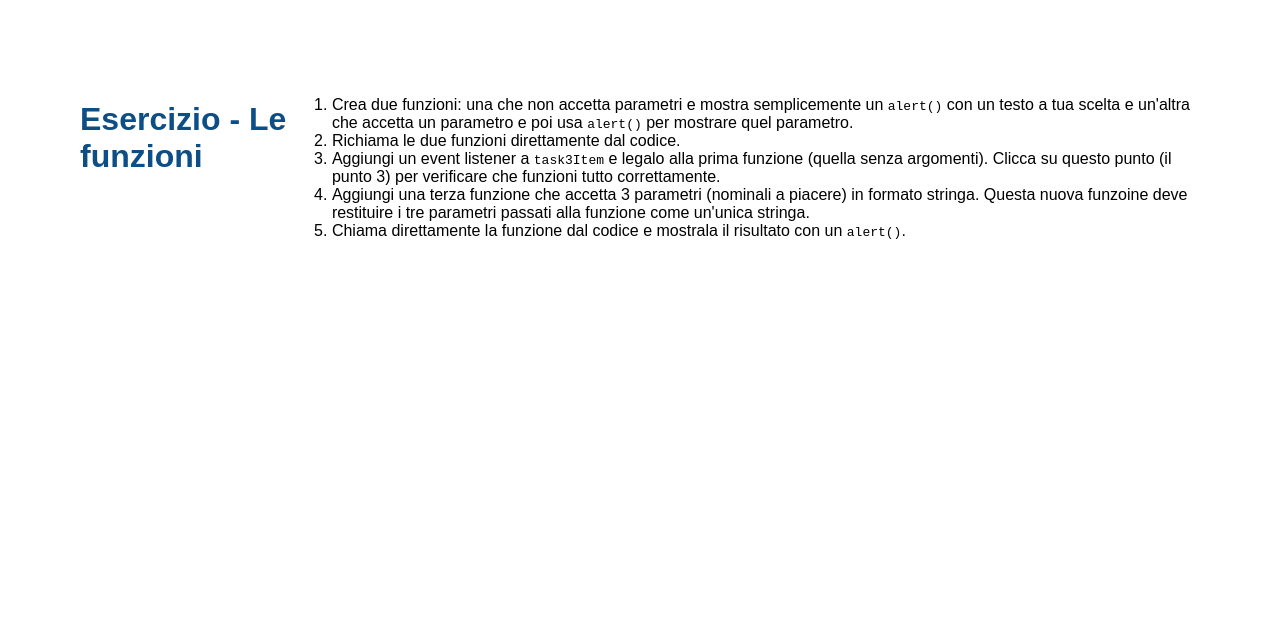
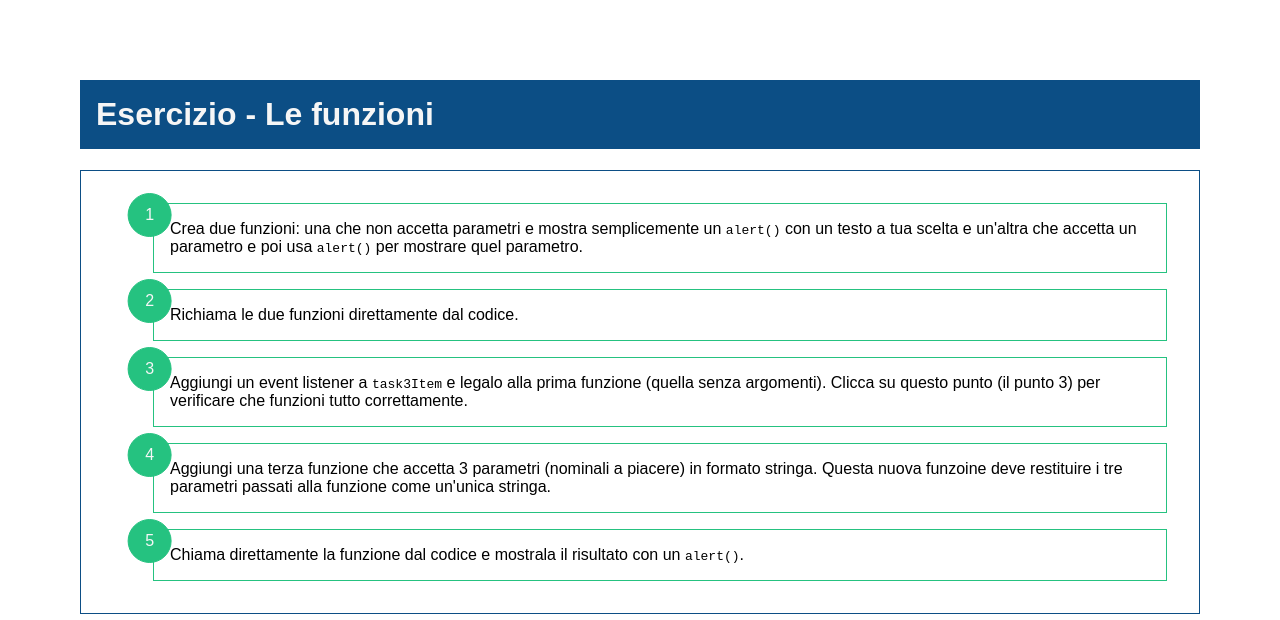
Before and after one commit to programmazione-web-its/js-esercizio-01, a plain HTML site: page index.html in a window 1280 px wide. Drawn offline with Linux system fonts and the light colour scheme; a script that the page names is missing.

Commit message:
edit main

```diff
--- /dev/null
+++ b/main.js
@@ -0,0 +1 @@
+const task3Item = document.getElementById('task-3')
--- a/styles.css
+++ b/styles.css
@@ -10,17 +10,50 @@ html {
 body {
   margin: 5rem;
   color: #000;
-  display: flex;
+}
+h1 {
+  background: var(--primary-color);
+  color: var(--secondary-color);
+  padding: 1rem;
 }
 
-.box {
+ol {
+  counter-reset: list-counter;
+  list-style: none;
+  margin: 0;
+  padding: 1rem;
+  border: 1px solid var(--primary-color);
+}
+
+li {
+  counter-increment: list-counter;
+  padding: 1rem;
+  margin: 1rem 1rem 1rem 3.5rem;
+  border: 1px solid var(--accent-color);
+  position: relative;
+}
+
+li:before {
+  content: counter(list-counter);
+  margin-right: 0.5rem;
+  padding: 1rem;
+  background: var(--accent-color);
+  color: var(--secondary-color);
+  position: absolute;
+  top: 0;
+  left: 0;
+  width: 10px;
+  height: 10px;
+  border: 1px solid var(--accent-color);
+  border-radius: 100%;
   text-align: center;
-  max-width: 600px;
-  width: 100%;
-  margin: auto;
-  border: 3px solid var(--accent-color);
-  padding: 2rem;
+  line-height: 10px;
+  transform: translate(-60%, -25%);
 }
-h1 {
-  color: var(--primary-color);
+
+li:hover,
+li:active {
+  border-color: var(--primary-color);
+  color: var(--secondary-color);
+  background: var(--primary-color);
 }
```
